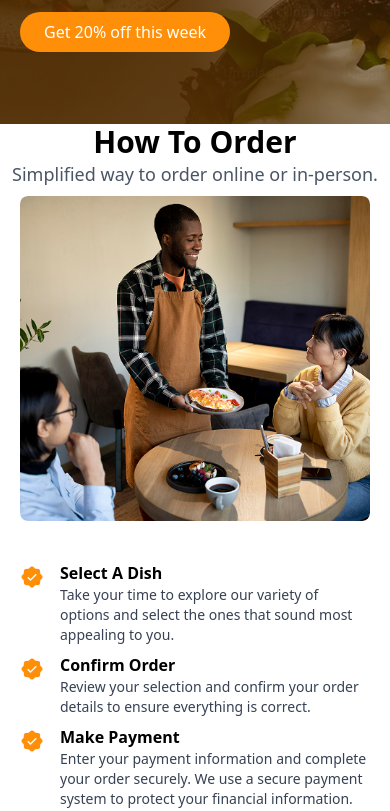
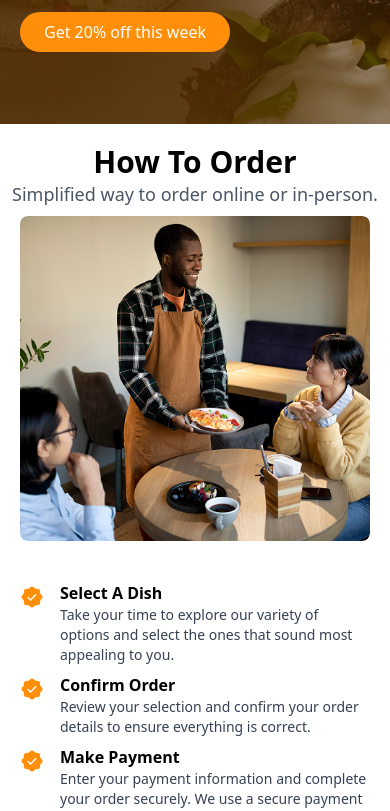
Before and after one commit to Haywhai1/food-wine2, a React (Vite) app in the folder frontend/: page / in a window 390 px wide. Shown: the part 3740-4551 px from the top of the page. Built offline with nearby package versions, Linux system fonts and the light colour scheme; a web font is replaced by a local one.

Commit message:
still on homepage

```diff
--- a/frontend/src/pages/homelayout/howToOrder/index.jsx
+++ b/frontend/src/pages/homelayout/howToOrder/index.jsx
@@ -3,7 +3,7 @@ import React from "react";
 const HowToOrder = () => {
   return (
     <>
-      <div className="md:pt-10 max-w-7xl min-h-screen items-center justify-center">
+      <div className="md:pt-10 pt-5 max-w-7xl min-h-screen items-center justify-center">
         <div className="w-full">
           <h3 className="text-3xl md:text-4xl text-center font-semibold">
             How To Order
```
